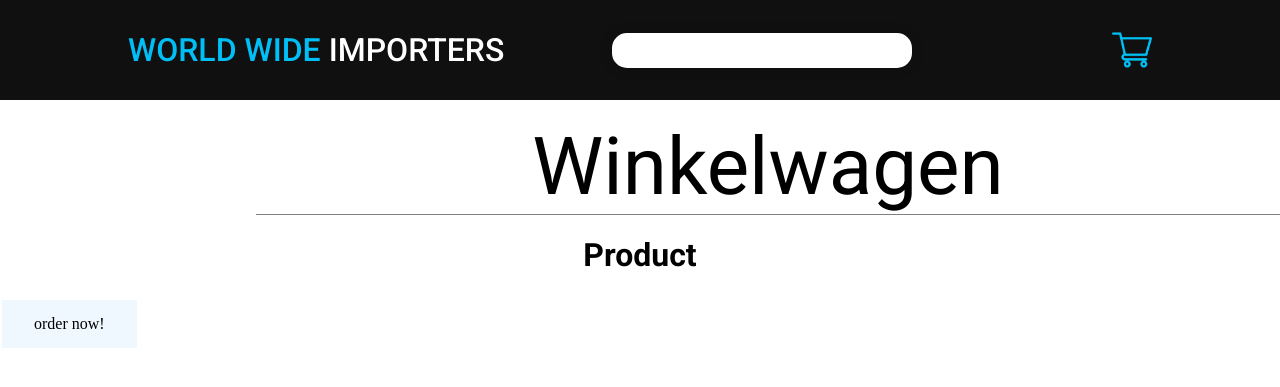
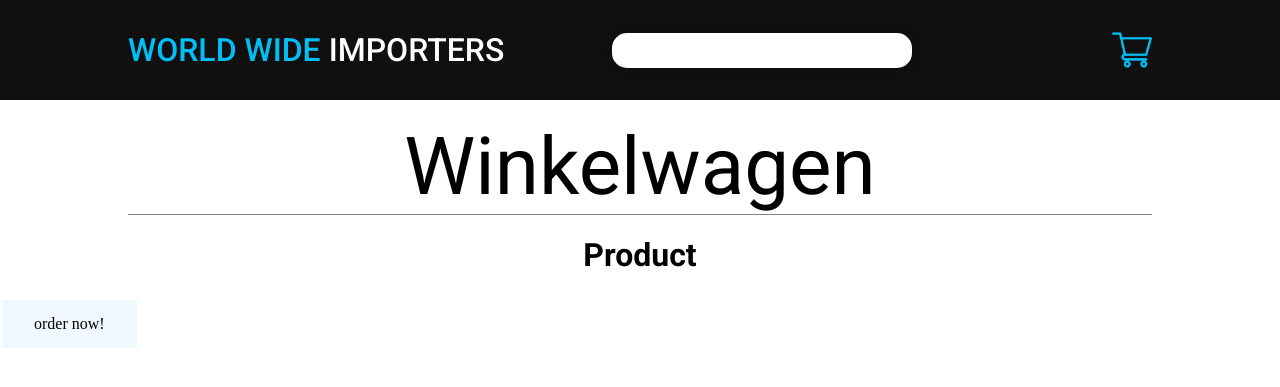
Before and after one commit to JanPetertje/webshop, a PHP site: page /winkelwagen.php in a window 1280 px wide; the page is wider, and only the part inside the window is pictured. Shown: the top 387 px of that part. Run offline with PHP 8.4, Linux system fonts and the light colour scheme.

Commit message:
Veranderingen met de div voor de winkelwagen

```diff
--- a/inc/css/winkelwagen.css
+++ b/inc/css/winkelwagen.css
@@ -26,7 +26,7 @@
     font-weight: bold;
 }
 div.top{
-    width: 1536px;
+    width: 100vw;
     heigth: 176px;
 
 }
```
